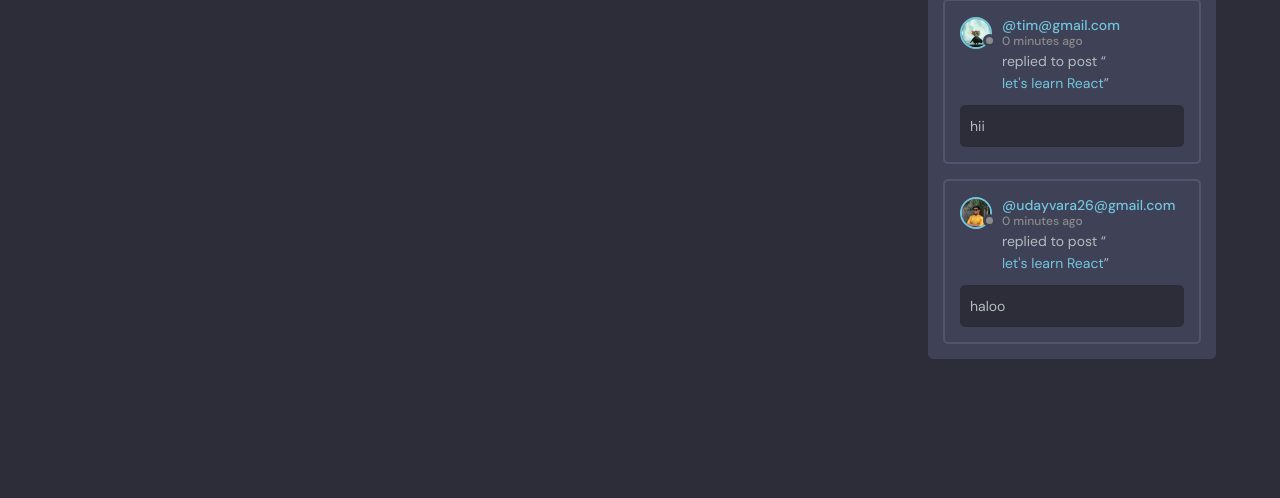
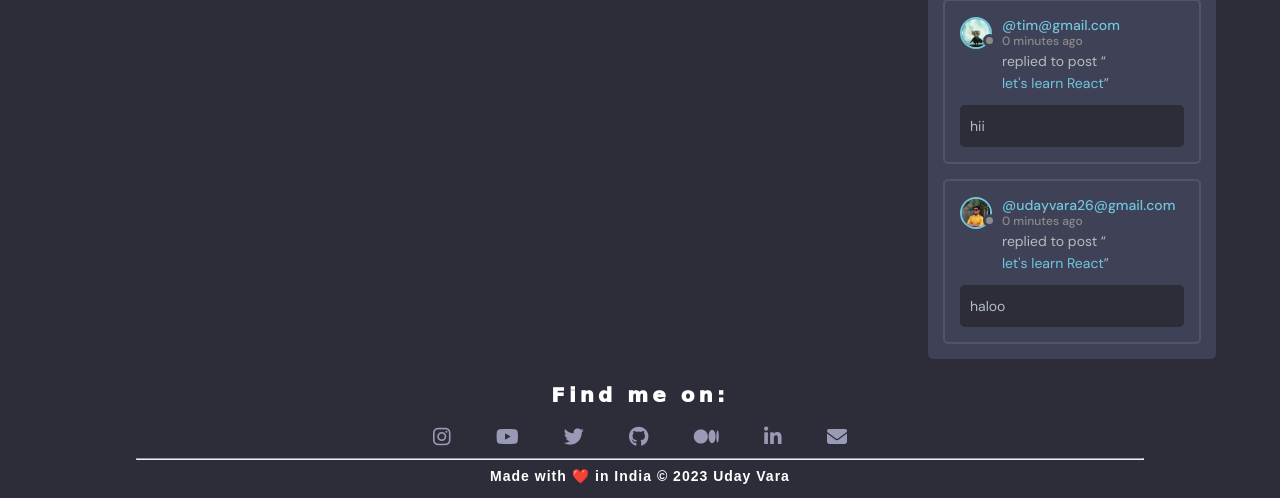
Before and after one commit to UV26320/studybud, a Django app: page / in a window 1280 px wide. Shown: the part 878-1376 px from the top of the page. Before the commit the page ends 1237 px from the top, so only its background shows below. Run offline with Django 4.2, Linux system fonts and the light colour scheme; data comes from the database, SQL or seed files in the repository.

Commit message:
Added footer section.

```diff
--- a/base/templates/base/home.html
+++ b/base/templates/base/home.html
@@ -53,6 +53,29 @@
         {% include 'base/activity_component.html' %}
         <!-- Activities End -->
       </div>
+
+      <div class="footer">
+        <center>
+            <div class="social-media">
+                <p>Find me on:</p>
+                <a href="https://www.instagram.com/uday_vara_26/" target="_blank"><i class="fab fa-instagram"
+                        aria-hidden="true"></i></a>
+                <a href="" target="_blank"><i class="fab fa-youtube" aria-hidden="true"></i></a>
+                <a href="https://twitter.com/UDAYVARA7" target="_blank"><i class="fab fa-twitter"
+                        aria-hidden="true"></i></a>
+                <a href="https://github.com/UV26320" target="_blank"><i class="fa-brands fa-github"></i></a>
+                <a href="https://medium.com/@udayvara462" target="_blank"><i class="fa-brands fa-medium"></i></a>
+                <a href="https://www.linkedin.com/in/uday-vara-3a8b61253/" target="_blank"><i class="fab fa-linkedin-in"
+                        aria-hidden="true"></i></a>
+                <a href="mailto:udayvara26@gmail.com"><i class="fa fa-envelope" aria-hidden="true"></i></a>
+            </div>
+        </center>
+        <hr>
+        <footer>
+            <p>Made with ❤️ in India &copy; 2023 Uday Vara</p>
+        </footer>
+    </div>
+
 </main>
 
 {% endblock %}
--- a/static/styles/style.css
+++ b/static/styles/style.css
@@ -1163,3 +1163,56 @@ a {
   color: var(--color-main);
   font-weight: 1.4rem;
 }
+
+
+/* ====footer===== */
+
+.footer{
+  padding: 10px;
+}
+
+center{
+  display: block;
+  text-align: -webkit-center;
+}
+
+.social-media{
+  font-size: 2.0rem;
+}
+
+.social-media p{
+  color: #ffffff;
+  font-weight: 1000;
+  letter-spacing: 4px;
+  margin-block: 10px;
+  /* font-family: 'Fira Sans', sans-serif; */
+  font-family: 'Dancing Script', cursive;
+}
+
+.social-media a{
+  color: #999ab6;
+  padding-inline: 20px;
+}
+
+.social-media a:hover{
+  color: #0fefab;
+}
+
+.footer hr{
+  background-color: #0fefab;
+  margin: auto;
+  margin-block: 5px;
+  width: 80%;
+}
+footer{
+  display: block;
+}
+
+footer p{
+  color: #ffffff;
+  font-size: 1.4rem;
+  font-weight: 700;
+  letter-spacing: 1px;
+  text-align: center;
+  font-family: 'Fira Sans', sans-serif;
+}
--- a/tempaltes/main.html
+++ b/tempaltes/main.html
@@ -7,6 +7,9 @@
     <meta name="viewport" content="width=device-width, initial-scale=1.0" />
     <link rel="shortcut icon" href="assets/favicon.ico" type="image/x-icon" />
     <link rel="stylesheet" href="{% static 'styles/style.css' %}" />
+    <link rel="stylesheet" href="https://cdnjs.cloudflare.com/ajax/libs/font-awesome/6.4.0/css/all.min.css"
+    integrity="sha512-iecdLmaskl7CVkqkXNQ/ZH/XLlvWZOJyj7Yy7tcenmpD1ypASozpmT/E0iPtmFIB46ZmdtAc9eNBvH0H/ZpiBw=="
+    crossorigin="anonymous" referrerpolicy="no-referrer" />
     <title>StudyBuddy - Find study partners around the world!</title>
   </head>
 
```
